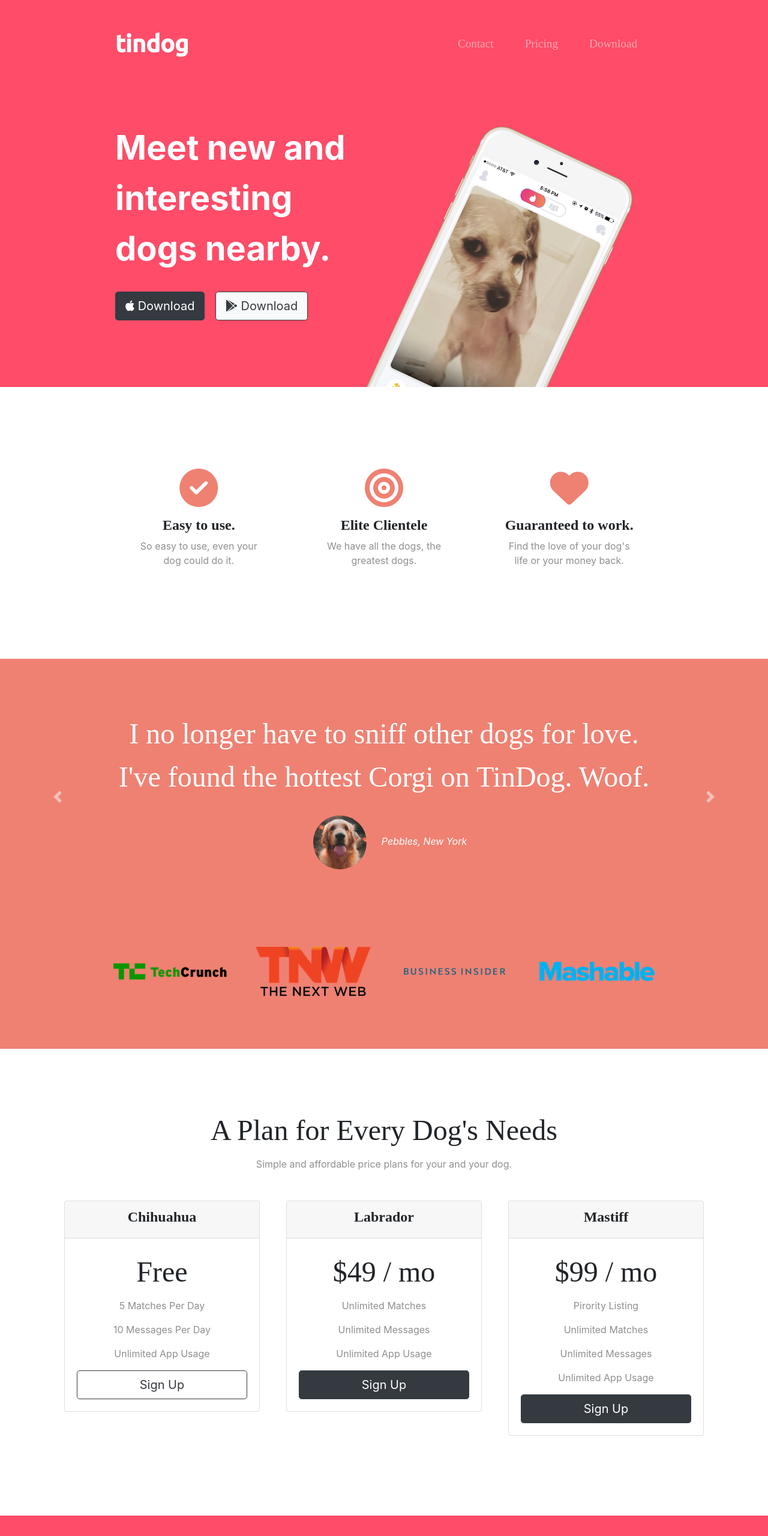
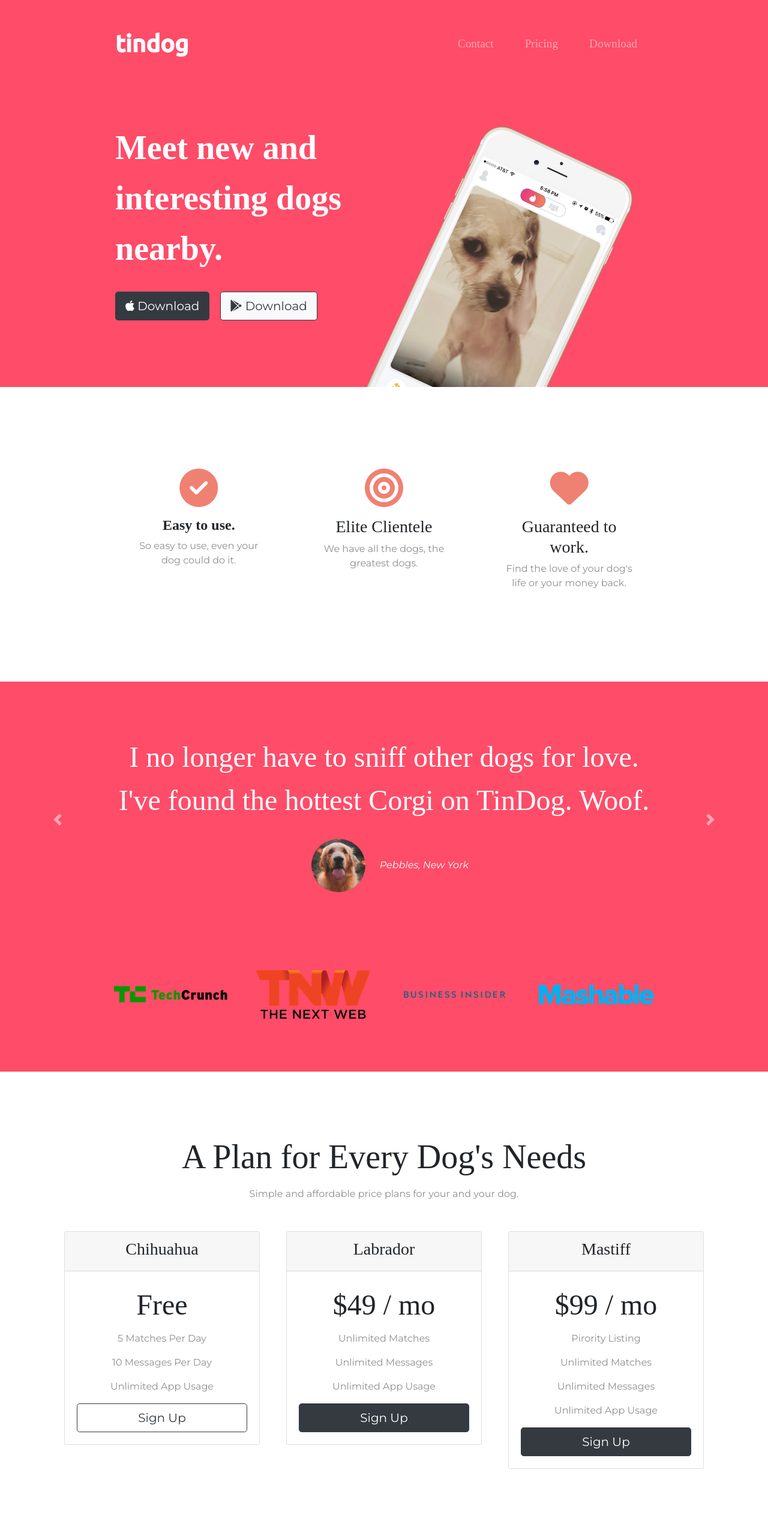
Before and after one commit to bbilotta14/tindog-copy, a plain HTML site: page tindog/index.html in a window 1280 px wide. Shown: the top 2560 px of the page at 60% size. Drawn offline with nearby package versions, Linux system fonts and the light colour scheme.

Commit message:
Add files via upload

```diff
--- a/tindog/css/styles.css
+++ b/tindog/css/styles.css
@@ -1,46 +1,63 @@
-#title {
-  background-color: #ff4c68;
-  color: white;
+
+
+body {
+  font-family: "Montserrat";
+  text-align: center;
 }
 
-.body {
-  font-family: "Montserrat";
-}
-
-.container-fluid {
-  padding: 3% 15% 7%;
-}
-
-
-
-h1 {
-
-  font-size: 3.5rem;
-  line-height: 1.5;
-  font-weight: bold;
-  }
-
-h2 {
-    font-family: "Montserrat-bold";
-    font-size: 3rem;
-    line-height: 1.5;
-}
-
-h3 {
-  font-size: 1.5rem;
-  font-weight: bold;
-  font-family: "Montserrat-bold";
+h1, h2, h3, h4, h5, h6 {
+    font-family: "Montserrat-Bold";
 }
 
 p {
   color: #8f8f8f;
 }
 
+/* Headings*/
+
+.big-heading {
+  font-family: "Montserrat-Black";
+  font-size: 3.5rem;
+  line-height: 1.5;
+  font-weight: bold;
+}
+
+.section-heading {
+  font-size: 3.5rem;
+  line-height: 1.5;
+}
+/* Container*/
+
+.container-fluid {
+  padding: 7% 15%;
+}
+
+/* Sections */
+
+.colored-section {
+  background-color: #ff4c68;
+  color: white;
+}
+
+.white-section {
+  background-color: white;
+}
 
 /* Navigation Bar*/
 
 .navbar {
   padding:0 0 4.5rem;
+}
+
+/* Title Section*/
+
+#title {
+
+  text-align: left;
+}
+
+#title .container-fluid {
+  padding: 3% 15% 7%;
 }
 
 
@@ -82,14 +99,12 @@ p {
 /* Features */
 
 #features {
-  padding: 7% 15%;
   background-color: white;
   position: relative;
   z-index: 1;
 }
 
 .feature-box {
-  text-align: center;
   padding: 5%;
 }
 
@@ -101,13 +116,14 @@ p {
   color: #ff4c68;
 }
 
+.feature-title{
+  font-size: 1.5rem;
+  font-weight: bold;
+}
 
 /*Testimonials*/
 
 #testimonials {
-  background-color: #ef8172;
-
-  text-align: center;
   color: white;
 }
 
@@ -117,13 +133,8 @@ p {
   margin: 20px;
 }
 
-.carousel-item {
-  padding: 7% 15%;
-}
 
 #press {
-  background-color: #ef8172;
-  text-align: center;
   padding-bottom: 3%;
 }
 
@@ -132,28 +143,30 @@ p {
   margin: 20px 20px 50px;
 }
 
+.testimonial-text {
+  font-size: 3rem;
+  line-height: 1.5;
+}
+
 
 /*pricing section */
 
 #pricing {
   padding: 100px;
-  text-align: center;
 }
 
 .pricing-column {
   padding: 3% 2%;
 }
 
+.price-text {
+    font-size: 3rem;
+    line-height: 1.5;
+}
+
 
 /* Call to Action*/
 
-#cta {
-  background-color: #ff4c68;
-  text-align: center;
-  color: white;
-  padding: 7% 15%;
-
-}
 
 /*footer*/
 
--- a/tindog/index.html
+++ b/tindog/index.html
@@ -24,7 +24,7 @@
 
 <body>
 
-  <section id="title">
+  <section class="colored-section" id="title">
 
   <div class="container-fluid">
 
@@ -56,7 +56,7 @@
     <div class="row">
 
       <div class="col-lg-6 mt-4">
-        <h1>Meet new and interesting dogs nearby.</h1>
+        <h1 class="big-heading">Meet new and interesting dogs nearby.</h1>
         <button type="button" class="btn btn-dark btn-lg download-button "><i class="fab fa-apple"></i> Download</button>
         <button type="button"class="btn-outline-dark btn btn-light  btn-lg"><i class="fab fa-google-play"></i> Download</button>
       </div>
@@ -70,12 +70,13 @@
 
   <!-- Features -->
 
-  <section id="features">
+  <section class="white-section" id="features">
 
+  <div class="container-fluid">
     <div class="row">
         <div class="feature-box col-lg-4">
           <i class="fas fa-check-circle fa-4x"></i>
-          <h3>Easy to use.</h3>
+          <h3 class="feature-title">Easy to use.</h3>
            <p>So easy to use, even your dog could do it.</p>
         </div>
 
@@ -91,19 +92,19 @@
           <p>Find the love of your dog's life or your money back.</p>
         </div>
     </div>
-
+  </div>
   </section>
 
 
   <!-- Testimonials -->
 
-  <section id="testimonials">
+  <section class="colored-section" id="testimonials">
 
 
     <div id="testimonial-carousel" class="carousel slide" data-bs-ride="carousel">
       <div class="carousel-inner">
-        <div class="carousel-item active">
-          <h2>I no longer have to sniff other dogs for love. I've found the hottest Corgi on TinDog. Woof.</h2>
+        <div class="carousel-item active container-fluid">
+          <h2 class="testimonial-text">I no longer have to sniff other dogs for love. I've found the hottest Corgi on TinDog. Woof.</h2>
           <img class="testimonial-image" src="images/dog-img.jpg" alt="dog-profile">
           <em>Pebbles, New York</em>
         </div>
@@ -132,7 +133,7 @@
 
   <!-- Press -->
 
-  <section id="press">
+  <section class="colored-section" id="press">
     <img class="press-logo" src="images/techcrunch.png" alt="tc-logo">
     <img class="press-logo" src="images/tnw.png" alt="tnw-logo">
     <img class="press-logo" src="images/bizinsider.png" alt="biz-insider-logo">
@@ -143,9 +144,9 @@
 
   <!-- Pricing -->
 
-  <section id="pricing">
+  <section class="white-section" id="pricing">
 
-    <h2>A Plan for Every Dog's Needs</h2>
+    <h2 class="section-heading">A Plan for Every Dog's Needs</h2>
     <p>Simple and affordable price plans for your and your dog.</p>
   <div class="row">
       <div class="pricing-column col-lg-4 col-md-6">
@@ -154,7 +155,7 @@
               <h3>Chihuahua</h3>
           </div>
           <div class="card-body">
-              <h2>Free</h2>
+              <h2 class="price-text">Free</h2>
               <p>5 Matches Per Day</p>
               <p>10 Messages Per Day</p>
               <p>Unlimited App Usage</p>
@@ -168,7 +169,7 @@
               <h3>Labrador</h3>
             </div>
             <div class="card-body">
-              <h2>$49 / mo</h2>
+              <h2 class="price-text">$49 / mo</h2>
               <p>Unlimited Matches</p>
               <p>Unlimited Messages</p>
               <p>Unlimited App Usage</p>
@@ -182,7 +183,7 @@
            <h3>Mastiff</h3>
         </div>
           <div class="card-body">
-            <h2>$99 / mo</h2>
+            <h2 class="price-text">$99 / mo</h2>
             <p>Pirority Listing</p>
             <p>Unlimited Matches</p>
             <p>Unlimited Messages</p>
@@ -203,26 +204,28 @@
 
   <!-- Call to Action -->
 
-  <section id="cta">
+  <section class="colored-section" id="cta">
 
-    <h1>Find the True Love of Your Dog's Life Today.</h1>
+    <div class="container-fluid">
+
+    <h3 class="big-heading">Find the True Love of Your Dog's Life Today.</h3>
     <button type="button" class="btn btn-dark btn-lg download-button "><i class="fab fa-apple"></i> Download</button>
     <button type="button"class="btn-outline-dark btn btn-light  btn-lg"><i class="fab fa-google-play"></i> Download</button>
-
+  </div>
   </section>
 
 
   <!-- Footer -->
 
-  <footer id="footer">
-
+  <footer class="white-section" id="footer">
+   <div class="container-fluid">
     <i class="social-icon fab fa-twitter"></i>
     <i class="social-icon fab fa-facebook-square"></i>
     <i class="social-icon fab fa-instagram-square"></i>
     <i class="social-icon fas fa-envelope"></i>
 
     <p>© Copyright 2018 TinDog</p>
-
+  </div>
   </footer>
 
 
```
